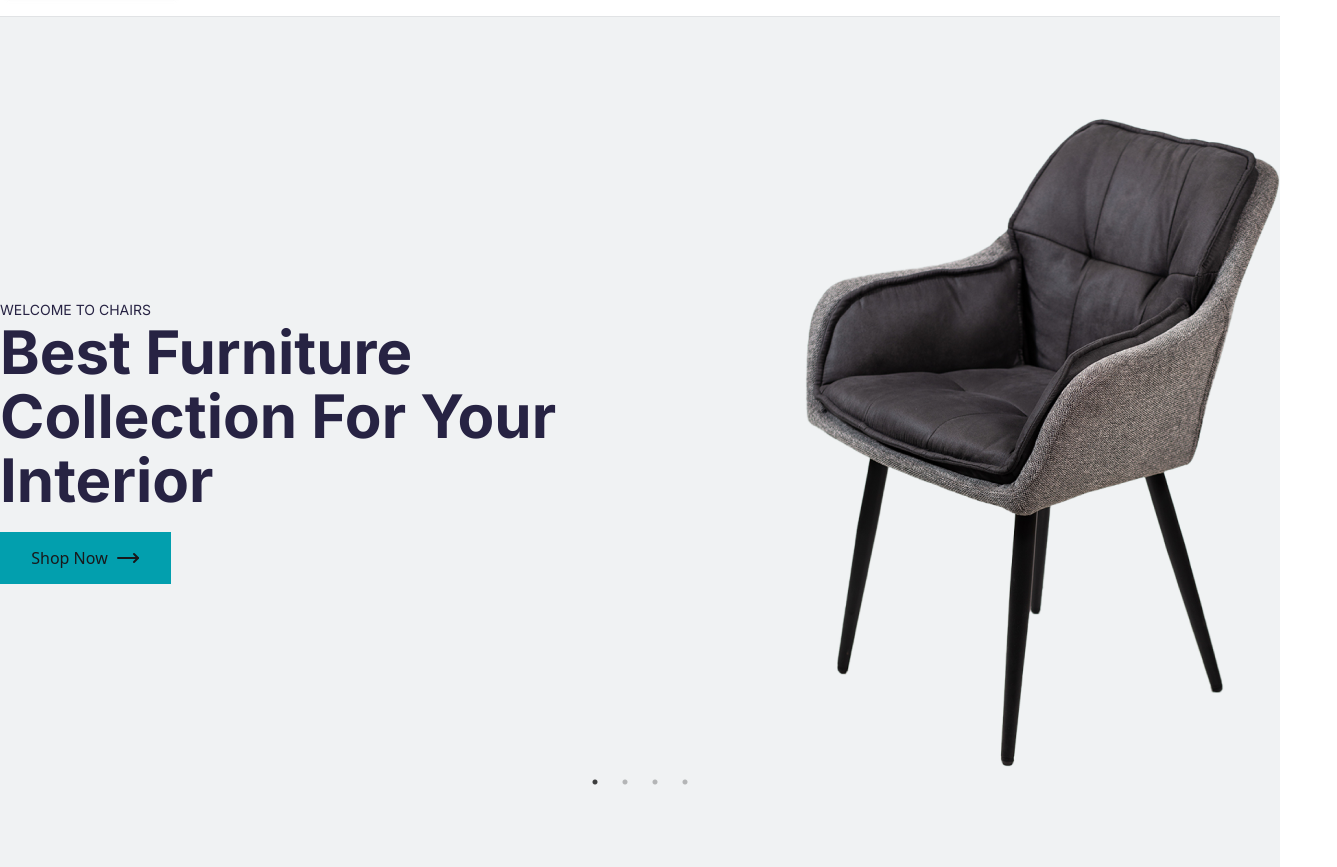
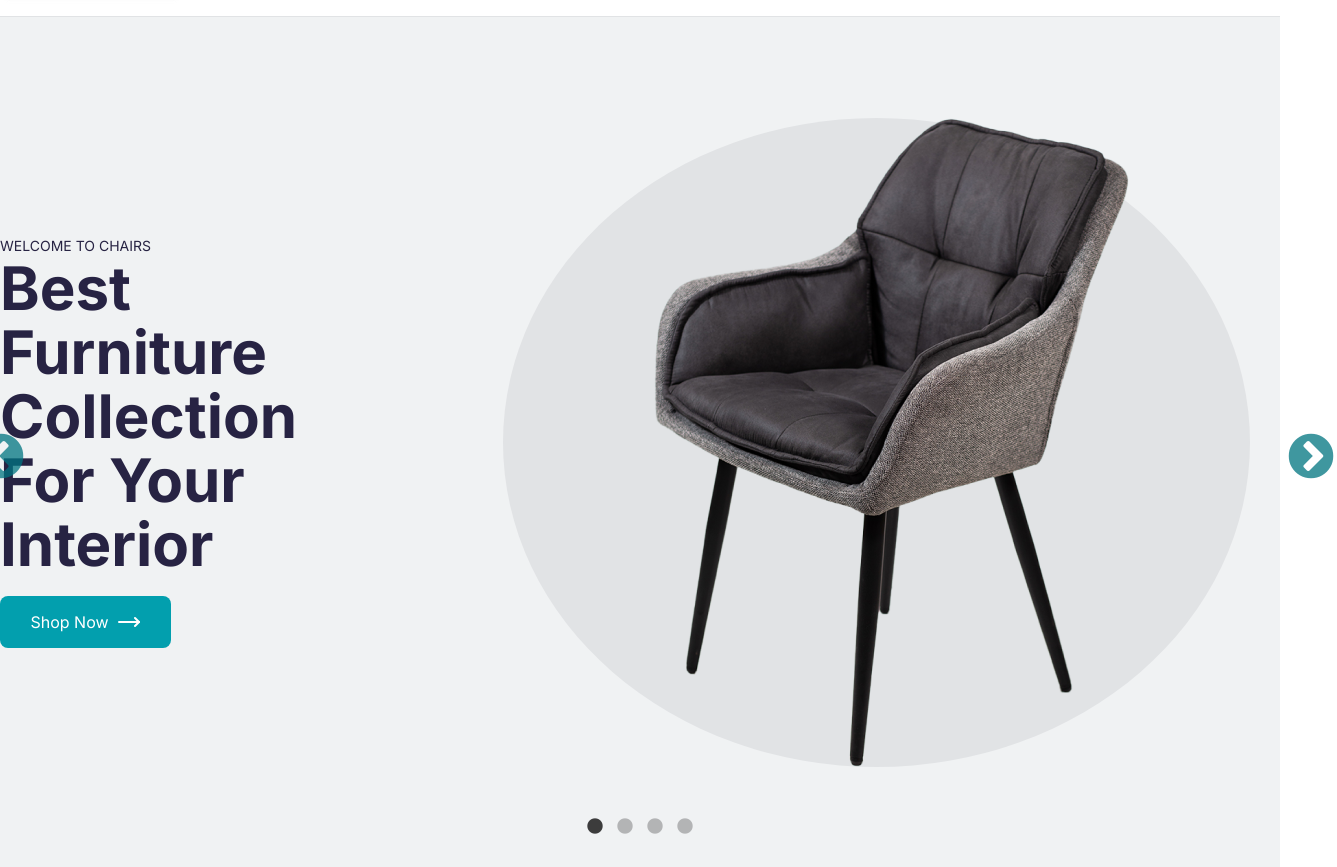
Before and after one commit to bdancost/ecommerce_app, a React (Vite) app: page / in a window 1280 px wide. Shown: the part 197-1064 px from the top of the page, 1337 px wide, since content can reach past the window. Built offline with nearby package versions, Linux system fonts and the light colour scheme.

Commit message:
Ajustes no estilo do banner

```diff
--- a/src/Components/Banner/Banner.jsx
+++ b/src/Components/Banner/Banner.jsx
@@ -41,7 +41,7 @@ const Banner = () => {
 
   return (
     <div className="lg:container">
-      <div className="slider-container">
+      <div className="slider-container w-full h-full">
         <Slider {...settings}>
           {products?.map((product) => (
             <div key={product?.id} className="banner_slide_item">
@@ -53,13 +53,13 @@ const Banner = () => {
                 <h3 className="text-6xl font-inter text-[#272343] capitalize leading-16 max-w-[631px] w-full font-bold mb-5">
                   {product?.title}
                 </h3>
-                <button className="max-w-[171px] w-full flex items-center justify-center gap-2 h-[52px] bg-[#029fae]">
+                <button className="max-w-[171px] w-full flex items-center justify-center gap-2 h-[52px] bg-[#029fae] rounded-lg text-white font-inter font-normal text-base capitalize cursor-pointer">
                   Shop Now <MoveRight />
                 </button>
               </div>
 
               {/* banner image */}
-              <div className="banner_image">
+              <div className="banner_image w-full h-full flex items-center justify-center">
                 <img src={product?.image} alt={product?.title} />
               </div>
             </div>
--- a/src/index.css
+++ b/src/index.css
@@ -12,4 +12,68 @@
   display: flex !important;
   justify-content: space-between;
   align-items: center;
+  gap: 7.5rem;
 }
+
+.banner_image {
+  position: relative;
+  z-index: 2;
+}
+
+.banner_image::before {
+  content: "";
+  position: absolute;
+  top: 0;
+  left: 0;
+  max-width: 747px;
+  width: 100%;
+  min-height: 100%;
+  height: 100%;
+  background-color: #e1e3e5;
+  border-radius: 100%;
+  z-index: -1;
+}
+
+.slick-prev,
+.slick-next {
+  z-index: 5 !important;
+}
+
+.slick-prev:before,
+.slick-next:before {
+  font-family: "slick";
+  font-size: 52px !important;
+  line-height: 1;
+  color: #007580 !important;
+  opacity: 0.75;
+  -webkit-font-smoothing: antialiased;
+  -moz-osx-font-smoothing: grayscale;
+}
+
+.slick-dots {
+  position: absolute;
+  bottom: -70px !important;
+  display: block;
+  width: 100%;
+  padding: 0;
+  margin: 0;
+  list-style: none;
+  text-align: center;
+}
+
+.slick-dots li button:before {
+  font-family: "slick";
+  font-size: 18px !important;
+  line-height: 20px;
+  position: absolute;
+  top: 0;
+  left: 0;
+  width: 25px;
+  height: 20px;
+  content: "•";
+  text-align: center;
+  opacity: 0.25;
+  color: black;
+  -webkit-font-smoothing: antialiased;
+  -moz-osx-font-smoothing: grayscale;
+}
```
